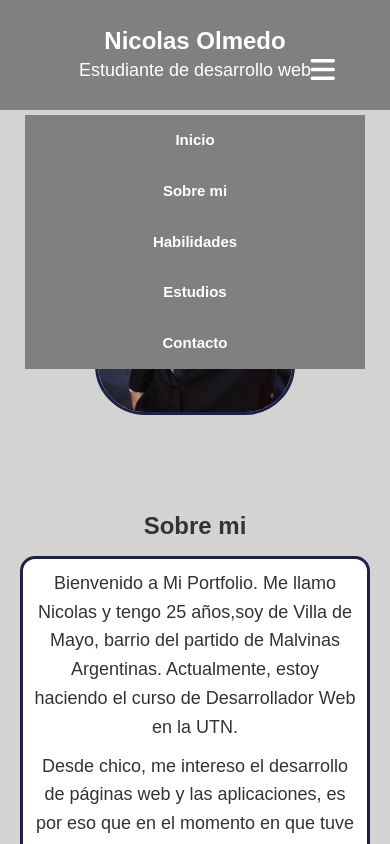
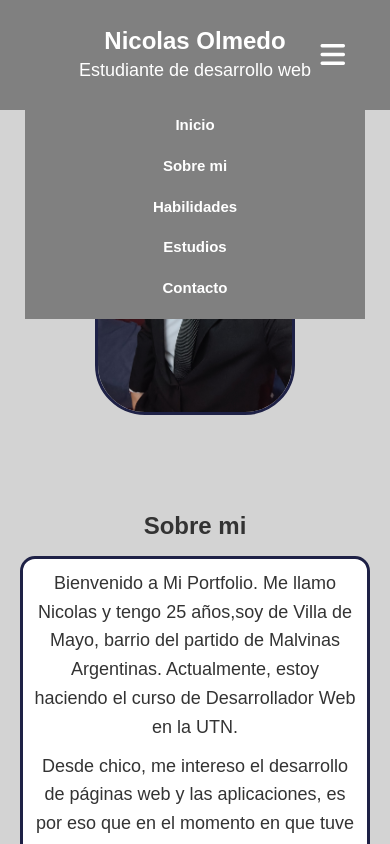
Before and after one commit to NicolasOlmedo25/Portfolio, a plain HTML site: page index.html in a window 390 px wide. Both pictures are taken after a click on the button "Abrir menú". Shown: the top 844 px of the page. Drawn offline with Linux system fonts and the light colour scheme.

Commit message:
cambios en el menu

```diff
--- a/index.html
+++ b/index.html
@@ -128,5 +128,12 @@
         menu.classList.toggle("active");
       });
     </script>
+    <script>
+      document.querySelectorAll(".menu a").forEach((link) => {
+        link.addEventListener("click", () => {
+          menu.classList.remove("active");
+        });
+      });
+    </script>
   </body>
 </html>
--- a/style.css
+++ b/style.css
@@ -180,15 +180,20 @@
         cursor: pointer;
     }
 
+    .menu{
+        list-style: none;
+        padding-left: 0;
+    }
+
 
     @media (max-width: 768px) {
     .superior {
+        display: flex;
         flex-direction: column;
         align-items: center;
         text-align: center;
         justify-content: center;
         position: relative;
-
     }
 
     nav ul {
@@ -210,8 +215,14 @@
     .menu-toggle {
         display: block;
         position: absolute;
-        top: 30px;
-        right: 30px;
+        top: 15px;
+        right: 20px;
+        font-size: 28px;
+        background: none;
+        border: none;
+        color: white;
+        cursor: pointer;
+        z-index: 2000;
     }
 
     nav ul.menu {
@@ -221,19 +232,18 @@
         background-color: gray;
         width: 100%;
         position: absolute;
-        top: 90px;
+        top: 70px;
         left: 0;
+        padding: 10px 0;
+        z-index: 1500;
     }
 
     nav ul.menu.active {
         display: flex;
     }
 
-    nav ul.menu li {
+    nav ul.menu li a{
         margin: 15px 0;
     }
 
-    .superior {
-        position: relative;
-    }
 }
```
